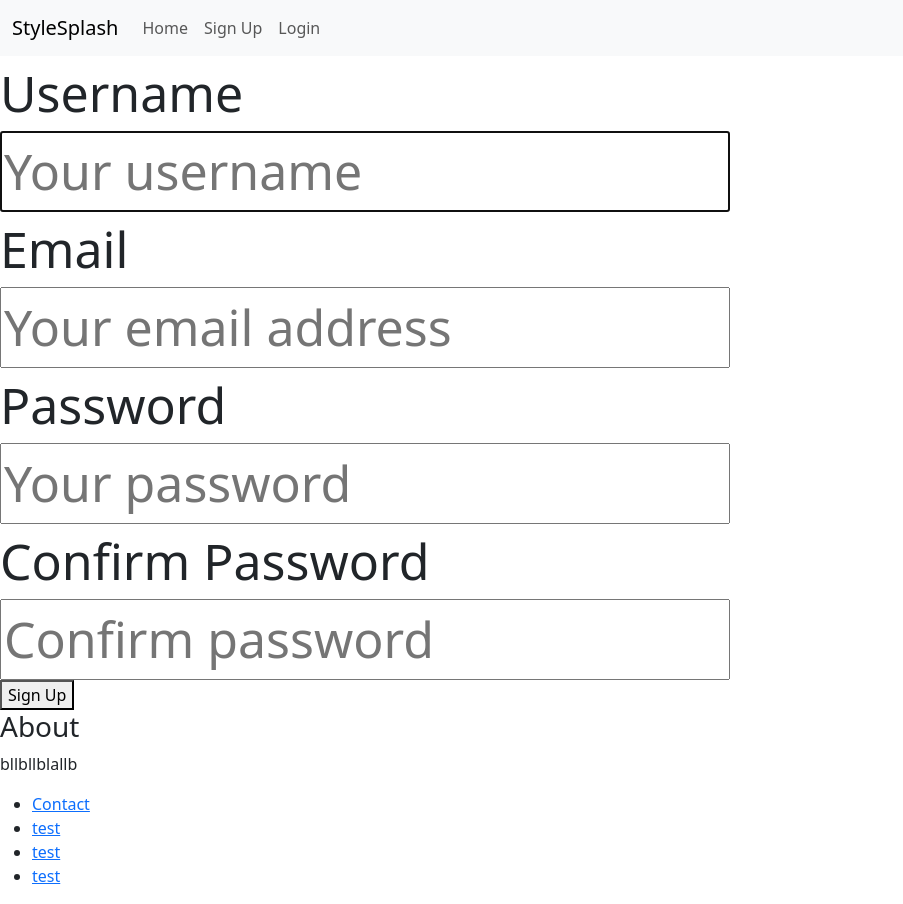
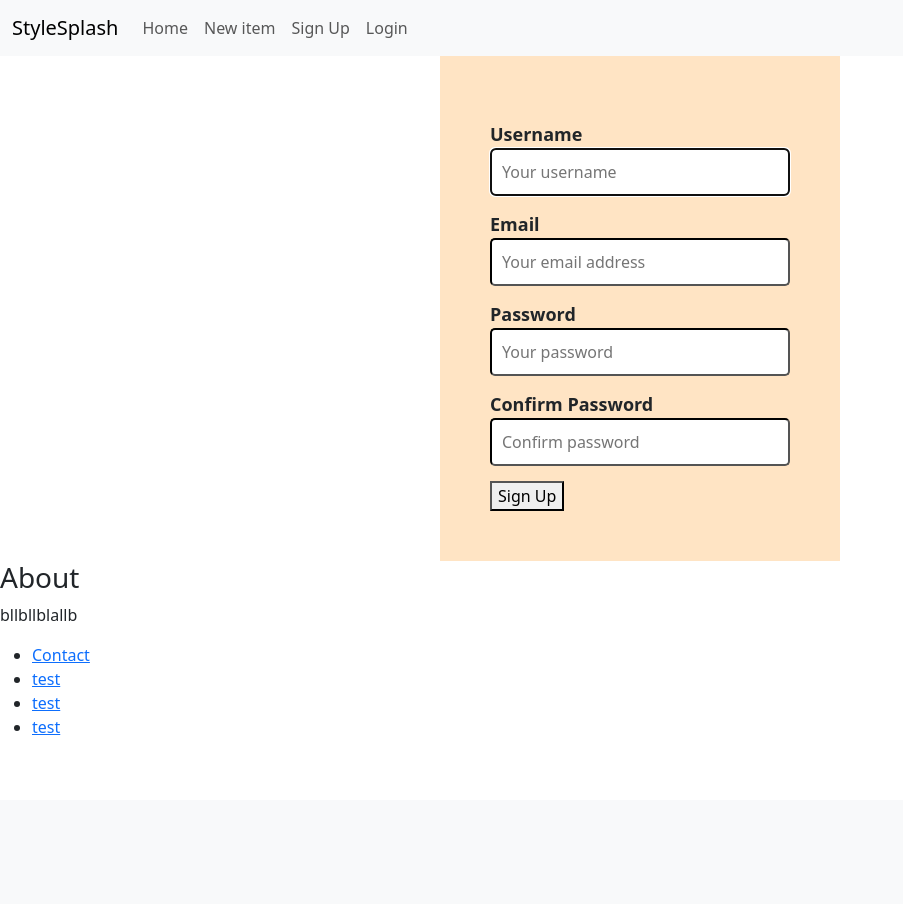
Before and after one commit to rizatota/StyleSplash, a Django app: page /signup/ in a window 1280 px wide. Shown: the whole page, without its empty margins (0-903 px from the left). After the commit the page ends 735 px from the top, so only its background shows below. Run offline with Django 5.2, Linux system fonts and the light colour scheme.

Commit message:
created the add new item page

```diff
--- a/styleSplash/core/static/css/style.css
+++ b/styleSplash/core/static/css/style.css
@@ -5,7 +5,7 @@ body{
 
 .products h2{
     text-align: center;
-    font-size: 800px;
+    font-size: 40px;
     padding-bottom: 10px;
 }
 .item-container {
@@ -54,9 +54,26 @@ body{
 }
 
 .form-input{
-    font-size: 50px;
+    margin: 15px 0;
+    text-align: start;
 }
-form{
-    width: 700p;
+.form-input label{
+    font-size: 18px;
+    font-weight: bold;
+}
+.form-input input{
+    padding: 10px;
+    width: 100%;
+    border-radius: 5px;
+    border-color: black;
+}
+.signup-container{
+    justify-content: center;
+}
+.signup-container form{
+    width: 400px;
     margin: 0 auto;
+    padding: 50px;
+    background-color: bisque;
+
 }
--- a/styleSplash/core/templates/core/base.html
+++ b/styleSplash/core/templates/core/base.html
@@ -22,22 +22,26 @@
                 <div class="collapse navbar-collapse" id="navbarSupportedContent">
                 <ul class="navbar-nav me-auto mb-2 mb-lg-0">
                     <li class="nav-item">
-                    <a class="nav-link " aria-current="page" href="#">Home</a>
+                        <a class="nav-link " aria-current="page" href="{% url 'index' %}">Home</a>
+                    </li>
+                    <li class="nav-item">
+                        <a class="nav-link" href="{%url 'item:new'%}">New item</a>
                     </li>
 
                     {% if request.user.is_authenticated %}
+
                     <li class="nav-item">
-                    <a class="nav-link" href="#">Inbox</a>
+                        <a class="nav-link" href="#">Inbox</a>
                     </li>
                     <li class="nav-item">
-                    <a class="nav-link" href="#">Dashboard</a>
+                        <a class="nav-link" href="#">Dashboard</a>
                     </li>
                     {% else %}
                     <li class="nav-item">
-                    <a class="nav-link" href="{% url 'signup'%}">Sign Up</a>
+                        <a class="nav-link" href="{% url 'signup'%}">Sign Up</a>
                     </li>
                     <li class="nav-item">
-                    <a class="nav-link" href="{% url 'login'%}">Login</a>
+                        <a class="nav-link" href="{% url 'login'%}">Login</a>
                     </li>
                     {%endif%}
 
--- a/styleSplash/item/urls.py
+++ b/styleSplash/item/urls.py
@@ -5,5 +5,6 @@ app_name ='item'
 
 urlpatterns = [
     path('<int:pk>/',views.detail,name="detail"),
+    path('new/',views.new,name='new'),
 
 ]
```
Also changed, not shown: styleSplash/item/forms.py (added, +25 -0 lines), styleSplash/item/templates/item/form.html (added, +31 -0 lines), styleSplash/item/views.py (+22 -1 lines), styleSplash/db.sqlite3, styleSplash/media/item_images/chair.jpeg (added), styleSplash/media/item_images/chair2.jpeg (added), styleSplash/media/item_images/chair2_yxT1NJ2.jpeg (added).
